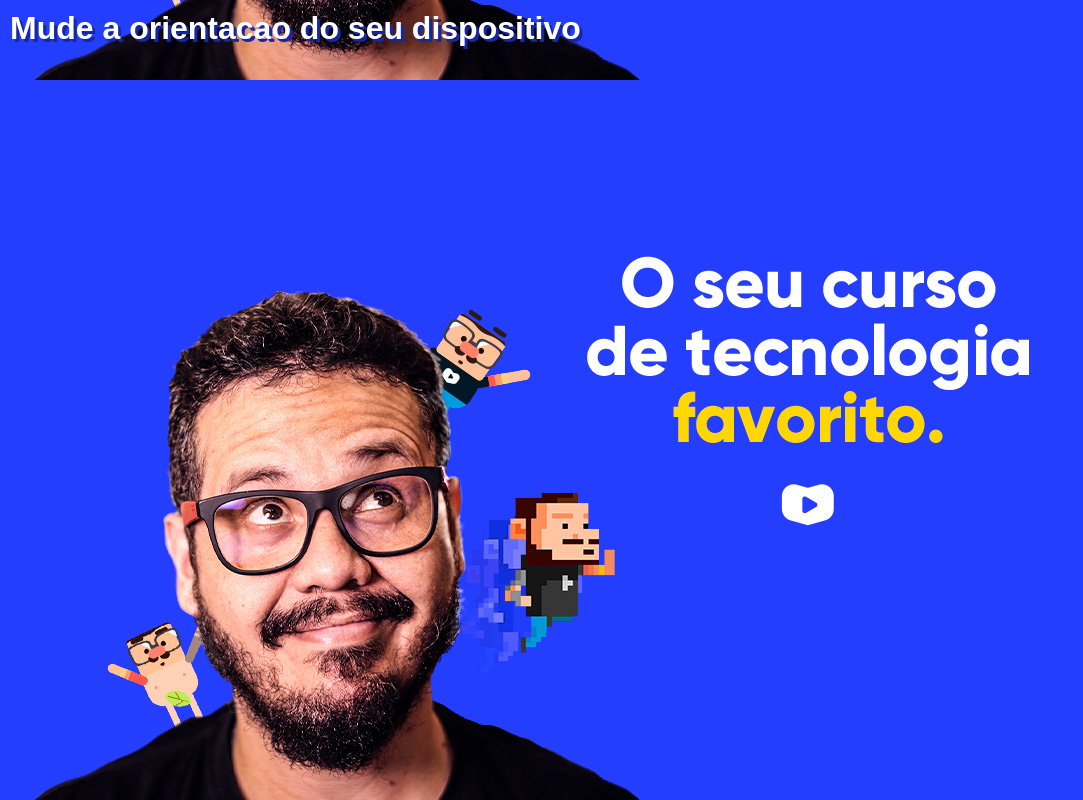
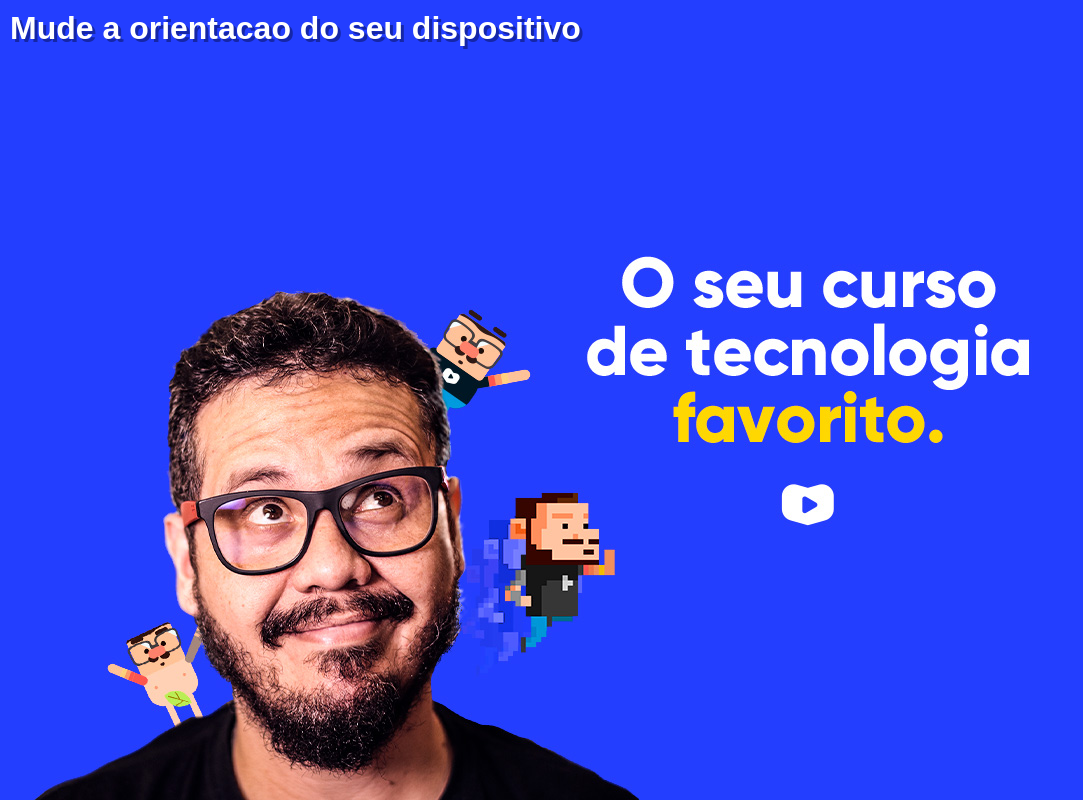
Before and after one commit to ricardoliveiraa/HTML-CSS, a plain HTML site: page Exercicios/ex026/mq02/index.html in a window 1280 px wide. Shown: the whole page, without its empty margins (0-1083 px from the left). Drawn offline with Linux system fonts and the light colour scheme.

Commit message:
corrigi o ex 02

```diff
--- a/Exercicios/ex026/mq02/estilos/paisagem.css
+++ b/Exercicios/ex026/mq02/estilos/paisagem.css
@@ -4,5 +4,6 @@
 
 body {
     background: url(../imagem/cev-landscape.jpg);
-    background-position: left bottom;
+    background-position: left bottom;background-size: contain;
+    background-repeat: no-repeat;
 }
--- a/Exercicios/ex026/mq02/estilos/retrato.css
+++ b/Exercicios/ex026/mq02/estilos/retrato.css
@@ -5,4 +5,6 @@
 body {
     background: url(../imagem/cev-portrait.jpg);
     background-position: center bottom;
+    background-size: contain;
+    background-repeat: no-repeat;
 }
--- a/Exercicios/ex026/mq02/estilos/style.css
+++ b/Exercicios/ex026/mq02/estilos/style.css
@@ -14,6 +14,7 @@ html, body {
     background-color: #233eff;
     background-size: contain;
     background-repeat: no-repeat;
+
 }
 
 h1 {
```
